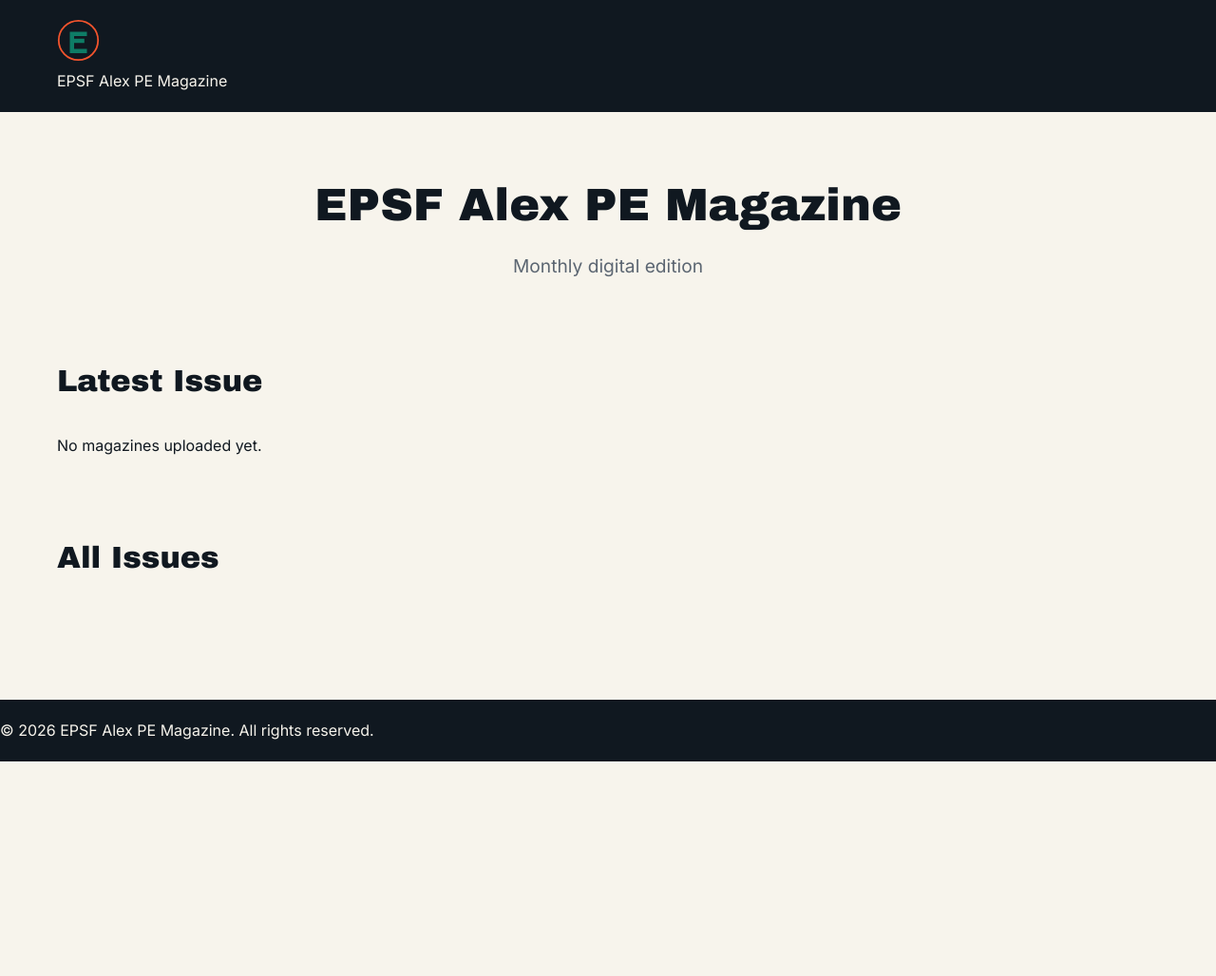
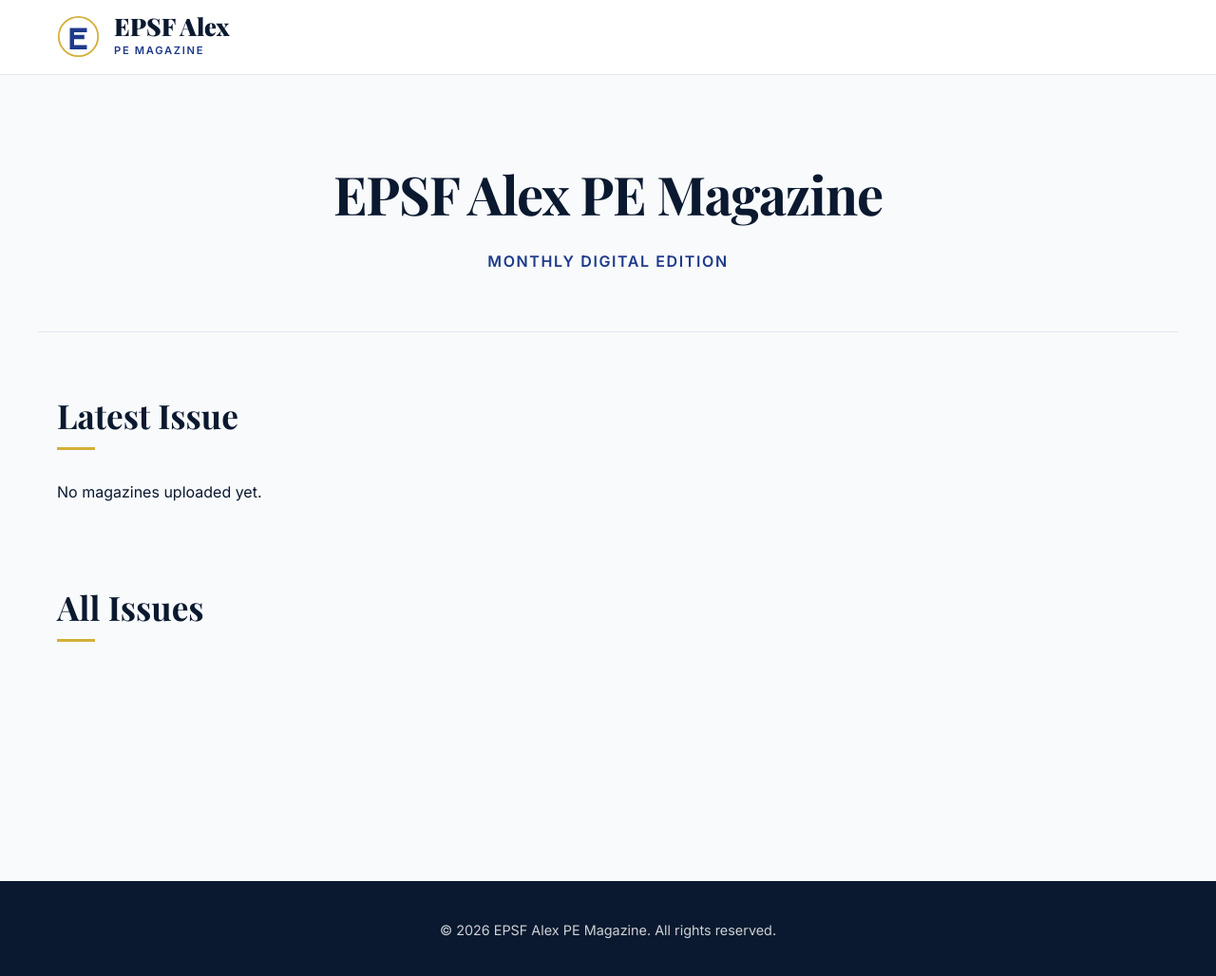
Before and after one commit to Hunterthief/EPSF-Alex_Magazine, a Jekyll site: the page built from index.html, in a window 1280 px wide and 1031 px high. Shown: the top 1028 px of the window at 95% size. Built offline with Jekyll 4.4.1, drawn with Linux system fonts in a browser that asks for light colours.

Commit message:
Update style.css

```diff
--- a/assets/css/style.css
+++ b/assets/css/style.css
@@ -1,92 +1,270 @@
 :root {
-  --color-ink: #101820;
-  --color-paper: #f7f4ec;
-  --color-white: #ffffff;
-  --color-primary: #0e7c66;
-  --color-accent: #f2542d;
-  --color-muted: #5c6672;
-  --font-display: "Archivo", "Arial Black", sans-serif;
-  --font-body: "Inter", "Segoe UI", sans-serif;
-  --radius-card: 18px;
-  --shadow-card: 0 10px 30px rgb(16 24 32 / 0.08);
-  --shadow-card-hover: 0 18px 45px rgb(16 24 32 / 0.16);
+  /* EPSF Alex Brand Palette */
+  --color-ink: #0A192F;        /* Deep Navy (Text & Footer) */
+  --color-paper: #F8FAFC;      /* Clean Off-White (Background) */
+  --color-white: #FFFFFF;
+  --color-primary: #1E3A8A;    /* Royal Blue (Brand Primary) */
+  --color-accent: #D4AF37;     /* Metallic Gold (Accents) */
+  --color-muted: #64748B;      /* Slate Gray (Secondary Text) */
+  --color-border: #E2E8F0;     /* Soft borders */
+
+  /* Editorial Typography */
+  --font-display: "Playfair Display", "Georgia", serif;
+  --font-body: "Inter", -apple-system, BlinkMacSystemFont, "Segoe UI", Roboto, sans-serif;
+
+  /* Layout */
+  --radius-card: 12px;
+  --shadow-card: 0 4px 6px -1px rgb(0 0 0 / 0.05), 0 2px 4px -1px rgb(0 0 0 / 0.03);
+  --shadow-card-hover: 0 20px 25px -5px rgb(0 0 0 / 0.1), 0 10px 10px -5px rgb(0 0 0 / 0.04);
 }
 
 * { box-sizing: border-box; margin: 0; padding: 0; }
-body { font-family: var(--font-body); background-color: var(--color-paper); color: var(--color-ink); line-height: 1.6; }
-main { min-height: 60vh; }
+body {
+  font-family: var(--font-body);
+  background-color: var(--color-paper);
+  color: var(--color-ink);
+  line-height: 1.6;
+  -webkit-font-smoothing: antialiased;
+}
+main { min-height: 60vh; padding-bottom: 60px; }
 
-/* Navigation & Footer */
-header, footer { padding: 20px 0; background: var(--color-ink); color: var(--color-paper); }
-header .nav, footer .nav { display: flex; justify-content: space-between; align-items: center; max-width: 1200px; margin: 0 auto; padding: 0 20px;}
-header a, footer a { color: var(--color-paper); text-decoration: none; }
-header h1 { font-family: var(--font-display); font-size: 1.5rem; }
-header nav a { margin-left: 20px; font-weight: 500; }
-footer .nav { justify-content: center; }
+/* --- Header & Logo --- */
+header {
+  background: var(--color-white);
+  border-bottom: 1px solid var(--color-border);
+  padding: 15px 0;
+  position: sticky;
+  top: 0;
+  z-index: 100;
+  backdrop-filter: blur(8px);
+  background: rgba(255, 255, 255, 0.95);
+}
+header .nav {
+  display: flex;
+  justify-content: flex-start;
+  align-items: center;
+  max-width: 1200px;
+  margin: 0 auto;
+  padding: 0 20px;
+}
+.logo-container {
+  display: flex;
+  align-items: center;
+  gap: 15px;
+  text-decoration: none;
+}
+.logo-svg { flex-shrink: 0; }
+.logo-text-group { display: flex; flex-direction: column; }
+.logo-text {
+  font-family: var(--font-display);
+  font-size: 1.6rem;
+  font-weight: 900;
+  line-height: 1;
+  color: var(--color-ink);
+}
+.logo-sub {
+  font-family: var(--font-body);
+  font-size: 0.7rem;
+  font-weight: 600;
+  color: var(--color-primary);
+  letter-spacing: 0.15em;
+  text-transform: uppercase;
+  margin-top: 4px;
+}
 
-/* Sections */
-.masthead { text-align: center; padding: 60px 20px 40px; }
-.masthead h1 { font-family: var(--font-display); font-size: 3rem; margin-bottom: 10px; }
-.masthead p { color: var(--color-muted); font-size: 1.2rem; }
-section { padding: 40px 20px; max-width: 1200px; margin: 0 auto; }
-section h2 { font-family: var(--font-display); font-size: 2rem; margin-bottom: 30px; }
+/* --- Footer --- */
+footer {
+  background: var(--color-ink);
+  color: var(--color-white);
+  padding: 40px 20px;
+  margin-top: 80px;
+  text-align: center;
+}
+footer p { font-size: 0.9rem; opacity: 0.8; }
 
-/* Card Grid */
-.issue-grid { display: grid; grid-template-columns: repeat(auto-fill, minmax(260px, 1fr)); gap: 30px; }
+/* --- Masthead (Homepage Title) --- */
+.masthead {
+  text-align: center;
+  padding: 80px 20px 60px;
+  border-bottom: 1px solid var(--color-border);
+  margin-bottom: 60px;
+}
+.masthead h1 {
+  font-family: var(--font-display);
+  font-size: 3.5rem;
+  margin-bottom: 15px;
+  color: var(--color-ink);
+  letter-spacing: -0.02em;
+}
+.masthead p {
+  color: var(--color-primary);
+  font-size: 1rem;
+  font-weight: 600;
+  letter-spacing: 0.1em;
+  text-transform: uppercase;
+}
 
-/* The Magazine Card */
+/* --- Sections --- */
+section { padding: 0 20px; max-width: 1200px; margin: 0 auto 80px; }
+section h2 {
+  font-family: var(--font-display);
+  font-size: 2.2rem;
+  margin-bottom: 40px;
+  color: var(--color-ink);
+  position: relative;
+  display: inline-block;
+}
+section h2::after {
+  content: "";
+  position: absolute;
+  bottom: -8px;
+  left: 0;
+  width: 40px;
+  height: 3px;
+  background: var(--color-accent);
+}
+
+/* --- Card Grid --- */
+.issue-grid {
+  display: grid;
+  grid-template-columns: repeat(auto-fill, minmax(280px, 1fr));
+  gap: 40px;
+}
+
+/* --- The Magazine Card --- */
 .issue-card {
-  display: block; background: var(--color-white); border-radius: var(--radius-card);
-  overflow: hidden; text-decoration: none; color: var(--color-ink);
-  box-shadow: var(--shadow-card); transition: transform 0.25s ease, box-shadow 0.25s ease, opacity 0.4s ease;
-  opacity: 0; transform: translateY(24px); /* Animation start state */
+  display: flex;
+  flex-direction: column;
+  background: var(--color-white);
+  border-radius: var(--radius-card);
+  overflow: hidden;
+  text-decoration: none;
+  color: var(--color-ink);
+  box-shadow: var(--shadow-card);
+  transition: transform 0.3s cubic-bezier(0.4, 0, 0.2, 1), box-shadow 0.3s ease, opacity 0.5s ease;
+  opacity: 0;
+  transform: translateY(24px);
+  border: 1px solid var(--color-border);
 }
 .issue-card.is-visible { opacity: 1; transform: translateY(0); }
-.issue-card:hover { transform: translateY(-6px); box-shadow: var(--shadow-card-hover); }
+.issue-card:hover {
+  transform: translateY(-8px);
+  box-shadow: var(--shadow-card-hover);
+  border-color: var(--color-accent);
+}
 
 /* Featured Card (Latest Issue) */
 .issue-card.featured {
-  grid-column: 1 / -1; display: grid; grid-template-columns: 1fr 1fr;
-  max-width: 800px; margin: 0 auto;
+  grid-column: 1 / -1;
+  display: grid;
+  grid-template-columns: 1fr 1.2fr;
+  max-width: 900px;
+  margin: 0 auto;
+  border: 2px solid var(--color-accent);
 }
 
+/* --- Card Cover --- */
 .issue-cover {
-  aspect-ratio: 3/4; background: linear-gradient(135deg, var(--color-primary), var(--color-accent));
-  display: flex; flex-direction: column; justify-content: center; align-items: center;
-  color: var(--color-white); padding: 20px; text-align: center; overflow: hidden;
+  aspect-ratio: 3/4;
+  background: linear-gradient(135deg, var(--color-ink) 0%, var(--color-primary) 100%);
+  display: flex;
+  flex-direction: column;
+  justify-content: center;
+  align-items: center;
+  color: var(--color-white);
+  padding: 30px;
+  text-align: center;
+  overflow: hidden;
+  position: relative;
 }
-.issue-card:hover .issue-cover * { transform: scale(1.03); transition: transform 0.35s ease; }
-.fallback-brand { font-family: var(--font-display); font-size: 1.5rem; margin-bottom: 10px; opacity: 0.9;}
-.fallback-title { font-size: 1.2rem; font-weight: bold; }
+.issue-cover::before {
+  content: "";
+  position: absolute;
+  top: 0; left: 0; right: 0;
+  height: 6px;
+  background: var(--color-accent);
+}
+.issue-card:hover .issue-cover * { transform: scale(1.03); transition: transform 0.4s ease; }
+.fallback-brand {
+  font-family: var(--font-display);
+  font-size: 1.2rem;
+  margin-bottom: 15px;
+  color: var(--color-accent);
+  letter-spacing: 0.1em;
+  text-transform: uppercase;
+}
+.fallback-title {
+  font-family: var(--font-display);
+  font-size: 2rem;
+  font-weight: 700;
+  line-height: 1.2;
+}
 
-.issue-info { padding: 20px; display: flex; flex-direction: column; justify-content: center; }
-.issue-title { font-size: 1.25rem; margin-bottom: 5px; }
-.issue-date { color: var(--color-muted); margin-bottom: 15px; font-size: 0.9rem;}
-.read-btn { color: var(--color-primary); font-weight: bold; font-size: 1.1rem;}
+.issue-info {
+  padding: 30px;
+  display: flex;
+  flex-direction: column;
+  justify-content: center;
+  flex: 1;
+}
+.issue-title {
+  font-family: var(--font-display);
+  font-size: 1.5rem;
+  margin-bottom: 10px;
+  color: var(--color-ink);
+}
+.issue-date {
+  color: var(--color-muted);
+  margin-bottom: 25px;
+  font-size: 0.95rem;
+  font-weight: 500;
+  text-transform: uppercase;
+  letter-spacing: 0.05em;
+}
+.read-btn {
+  color: var(--color-primary);
+  font-weight: 600;
+  font-size: 1rem;
+  display: inline-flex;
+  align-items: center;
+  gap: 8px;
+  margin-top: auto;
+}
+.read-btn::after { content: "→"; transition: transform 0.2s; }
+.issue-card:hover .read-btn::after { transform: translateX(4px); }
 
-/* Viewer Page */
-.viewer-shell { max-width: 1000px; margin: 0 auto; padding: 20px; animation: viewerEnter 0.35s ease; }
+/* --- Viewer Page --- */
+.viewer-shell { max-width: 1000px; margin: 0 auto; padding: 40px 20px; animation: viewerEnter 0.4s ease; }
 @keyframes viewerEnter { from { opacity: 0; transform: translateY(12px); } to { opacity: 1; transform: translateY(0); } }
-.viewer-header { display: flex; justify-content: space-between; align-items: center; margin-bottom: 20px; flex-wrap: wrap; gap: 15px;}
-.viewer-back { text-decoration: none; color: var(--color-primary); font-weight: bold;}
-.viewer-title { font-family: var(--font-display); font-size: 1.5rem;}
-.viewer-download { background: var(--color-primary); color: white; padding: 10px 20px; border-radius: 8px; text-decoration: none; font-weight: bold;}
-#magazine-viewer { width: 100%; aspect-ratio: 3/4; background: #ddd; border-radius: 8px; overflow: hidden; box-shadow: var(--shadow-card); }
+.viewer-header { display: flex; justify-content: space-between; align-items: center; margin-bottom: 30px; flex-wrap: wrap; gap: 15px; border-bottom: 2px solid var(--color-border); padding-bottom: 20px;}
+.viewer-back { text-decoration: none; color: var(--color-primary); font-weight: 600; font-size: 0.9rem; text-transform: uppercase; letter-spacing: 0.05em;}
+.viewer-title { font-family: var(--font-display); font-size: 1.8rem; color: var(--color-ink);}
+.viewer-download {
+  background: var(--color-primary);
+  color: white;
+  padding: 12px 24px;
+  border-radius: 6px;
+  text-decoration: none;
+  font-weight: 600;
+  font-size: 0.9rem;
+  text-transform: uppercase;
+  letter-spacing: 0.05em;
+  transition: background 0.2s;
+}
+.viewer-download:hover { background: var(--color-ink); }
+#magazine-viewer { width: 100%; aspect-ratio: 3/4; background: #E2E8F0; border-radius: 8px; overflow: hidden; box-shadow: var(--shadow-card-hover); border: 1px solid var(--color-border);}
 .pdf-frame { width: 100%; height: 100%; border: none; }
 
-/* Upload Help */
-.upload-help { max-width: 800px; margin: 0 auto; padding: 40px 20px; }
-.big-button {
-  display: inline-block; background: var(--color-accent); color: white;
-  padding: 20px 40px; border-radius: 12px; font-size: 1.5rem; text-decoration: none;
-  font-weight: bold; margin: 30px 0; transition: transform 0.2s, background 0.2s;
-}
-.big-button:hover { background: #d9441e; transform: scale(1.02); }
-.upload-help ul { margin-top: 20px; margin-left: 20px; }
-.upload-help li { margin-bottom: 10px; }
-
-/* Accessibility: Reduced Motion */
+/* --- Accessibility: Reduced Motion --- */
 @media (prefers-reduced-motion: reduce) {
   *, *::before, *::after { animation-duration: 0.01ms !important; transition-duration: 0.01ms !important; }
   .issue-card { opacity: 1; transform: none; }
 }
+
+/* --- Mobile Responsiveness --- */
+@media (max-width: 768px) {
+  .masthead h1 { font-size: 2.5rem; }
+  .issue-card.featured { grid-template-columns: 1fr; }
+  .issue-cover { aspect-ratio: 16/9; }
+  .viewer-header { flex-direction: column; align-items: flex-start; }
+}
```
